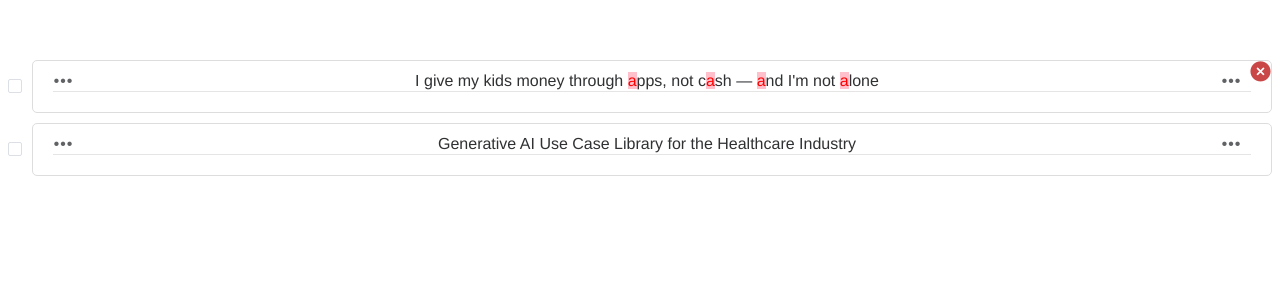
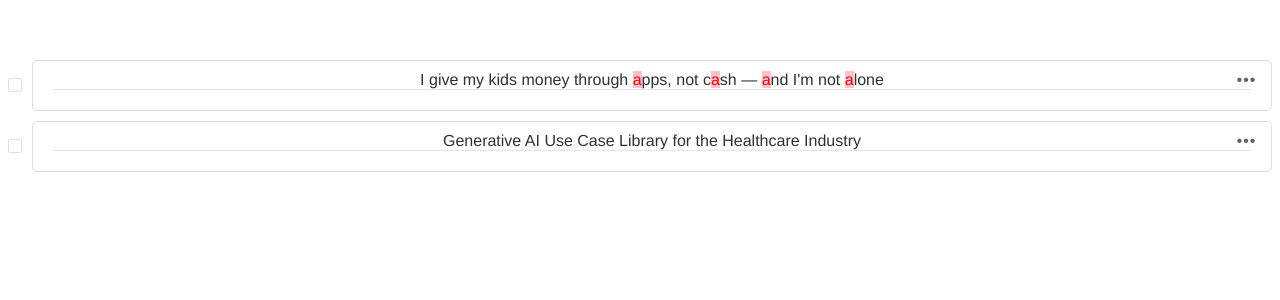
Before and after one commit to Myzhibo/multifunc-card, a Vue app: page / in a window 1280 px wide. Shown: the top 300 px of the page. Built offline with nearby package versions, Linux system fonts and the light colour scheme.

Commit message:
feat: 支持开启操作表单

```diff
--- a/plugins/MultifuncCard/MultifuncCard.vue
+++ b/plugins/MultifuncCard/MultifuncCard.vue
@@ -23,29 +23,27 @@
       >
           <!-- 删除文章篮图标显隐 -->
           <div
-            v-if="deletable"
+            v-if="deletable && ishoverCard"
             class="text-card-container-left"
             style="position: absolute; top: 0px; right: 0px; cursor: pointer"
           >
             <i
-              class="el-icon-error"
-              style="color: rgba(190, 32, 32, 0.822); font-size: 23px"
-              @click.stop="deleteSingleData" />
+              class="el-icon-error deleteIcon"
+              style="color: rgba(171, 50, 50, 0.822) ; font-size: 23px"
+              @click.stop="deleteSingleCard" />
           </div>
           <div
             v-show="multiDelete"
             :class="{ active: isActive }"
             style="position: absolute; top: 0px; right: 0px; cursor: pointer"
           >
-            <i class="el-icon-error" style="font-size: 23px" />
+            <i class="el-icon-error deleteIcon" style="font-size: 23px" />
           </div>
 
           <!-- 内容  -->
-          <div style="display: flex; align-items: center; justify-content: space-between;">
+          <!-- <div style="display: flex; align-items: center; justify-content: space-between;">
               <el-link :underline="false"> <i class="el-icon-more" style="font-size: 20px" /> </el-link>
-              <div v-html="highlight( content )">
-
-              </div>
+              <div v-html="highlight( content )" />
               <div class="c-readingset-item-inner-ops">
                 <el-dropdown @click.native.stop @command="handleCommand($event, data)">
                   <span class="el-dropdown-link">
@@ -57,8 +55,22 @@
                   </el-dropdown-menu>
                 </el-dropdown>
               </div>
+          </div> -->
+          <div style="display: flex; align-items: center; justify-content: center; position:relative">
+              <div v-html="highlight( content )" style="width:90%" />
+              <div class="c-readingset-item-inner-ops" style="position:absolute; right:-15px;">
+                <el-dropdown @click.native.stop @command="handleCommand($event, data)">
+                  <span class="el-dropdown-link">
+                    <el-link :underline="false"> <i class="el-icon-more" style="font-size: 20px" /> </el-link>
+                  </span>
+                  <el-dropdown-menu slot="dropdown">
+                    <el-dropdown-item v-for="op of options">
+                      {{op.title}}
+                    </el-dropdown-item>
+                  </el-dropdown-menu>
+                </el-dropdown>
+              </div>
           </div>
-
 
           <!-- footer -->
           <div class="footer" v-if="!footerHidden">
@@ -76,15 +88,21 @@ export default {
   name: 'CP_MyCard',
   data(){
     return {
+      ishoverCard: false,
+
       isActive: false,
     }
   },
   props: {
+    // 是否开启可选模式
+    selectMode: {
+      type: Boolean,
+      default: false,
+    },
     // 卡片对象
     data: Object,
     // 卡片内容
     content: String,
-    // serial_num,   // 卡片序号
     // 高亮关键词
     keyword: String,
     // 高亮关键词 字体颜色
@@ -97,6 +115,18 @@ export default {
       type: String,
       default: 'skyblue',
     },
+    // 是否开启操作表单
+    operable: {
+      type: Boolean,
+      default: true,
+    },
+    // 表单内容
+    options: {
+      type: Array,
+      default: [],
+    },
+
+
     unfit: {        // 不合适
       type: Boolean,
       default: false,
@@ -108,6 +138,7 @@ export default {
     // headerHidden,
     // source,
     // currentNode,  // readingset页当前卡片所在节点
+    // serial_num,   // 卡片序号
     abstractHidden: {
       type: Boolean,
       default: false,
@@ -135,10 +166,6 @@ export default {
     mode: {
       type: Number,
       default: 1,      // 1 - 英文，2 - 中文，3 - 中英文
-    },
-    selectMode: {
-      type: Boolean,
-      default: false,      // 是否开启可选模式
     },
     open: {
       type: Boolean,
@@ -180,15 +207,16 @@ export default {
     },
     // 鼠标移入卡片
     hoverCard() {
-      console.log(this.data._id);
-      this.$emit('getHidden', false, this.data._id);
+      this.ishoverCard = true;
+      this.$emit('getHidden', this.ishoverCard, this.data);
     },
     // 鼠标移出卡片
     leaveCard() {
-      this.$emit('getHidden', true, '');
+      this.ishoverCard = false;
+      this.$emit('getHidden', this.ishoverCard, {});
     },
-    deleteSingleData() {
-      this.$emit('deleteSingleData', this.data)
+    deleteSingleCard() {
+      this.$emit('deleteSingleCard', this.data)
     },
     // 鼠标点击卡片
     handleCardClick() {
@@ -240,7 +268,7 @@ export default {
 
 <style scoped lang="scss">
 .active {
-  color: rgba(190, 32, 32, 0.822);
+  color: rgba(190, 32, 32, 1);
 }
 // 设置文字自适应
 .dynamic_font2 {
@@ -402,4 +430,7 @@ export default {
     }
   }
 }
+::v-deep .deleteIcon:hover {
+  color: rgba(190, 32, 32, 1) !important;
+}
 </style>
--- a/src/App.vue
+++ b/src/App.vue
@@ -21,6 +21,7 @@
       keywordBackGround = "pink"
       @select="getSelect"
       @getHidden="getHidden"
+      @deleteSingleCard="deleteSingleCard"
     />
     <MultifuncCard
       :data="text2"
@@ -52,12 +53,12 @@ export default {
   methods: {
     getSelect(data){
       console.log(data);
-      console.log(1111111111);
     },
-    getHidden(data){
+    getHidden(status, data){
+      console.log(status, data);
+    },
+    deleteSingleCard(data){
       console.log(data);
-      console.log(22222222);
-      console.log(22222222);
     }
   }
 }
```
Also changed, not shown: 2 other files (tests, documents, lock files or other folders).
